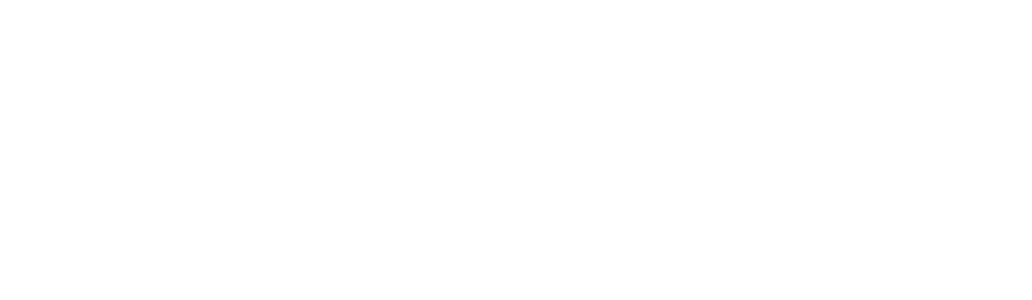
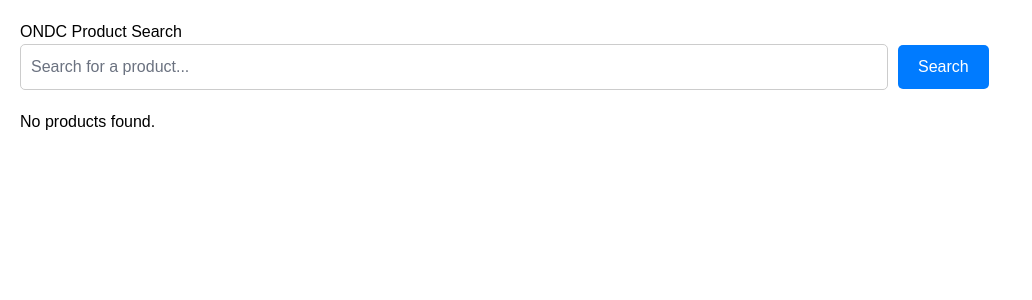
Before and after one commit to J-B-Mugundh/ondc-adapter-frontend, a React (Create React App) app: page /ondc/search in a window 1280 px wide. Before the commit this address had no page. Shown: the top 300 px of the page, without its empty margins (0-1032 px from the left). Built offline with nearby package versions, Linux system fonts and the light colour scheme.

Commit message:
Added Product Search UI and integration with backend

```diff
--- a/src/App.js
+++ b/src/App.js
@@ -5,6 +5,7 @@
 import AdminDashboard from './Components/AdminDashboard.js';
 import SellerDashboard from './Components/SellerDashboard.js';
 import EditSeller from './Components/EditSeller.js';
+import Home from './pages/Home.js'
 
 function App() {
   return (
@@ -15,6 +16,7 @@
         <Route path="/admin" element={<AdminDashboard/>}/>
         <Route path="/sellers" element={<SellerDashboard/>}/>
         <Route path="/sellers/edit/:type/:id" element={<EditSeller />} />
+        <Route path="/ondc/search" element={<Home />} />
       </Routes>
       </BrowserRouter>
     </>
--- a/src/Components/Portal_Stepone.js
+++ b/src/Components/Portal_Stepone.js
@@ -98,7 +98,7 @@
      try {
 
       const formData = new FormData();
-      alert("Form submitted successfully!");
+
       if (platform === "Saelor") {
       formData.append("shopLink", shopLink || "");
       formData.append("authToken", authToken || "");
@@ -129,6 +129,8 @@
         });
       }
       formData.append(`status`,"Under Verification");
+
+      console.log("API URL:", process.env.REACT_APP_API_URL);
 
       const response = await axios.post(`${process.env.REACT_APP_API_URL}/ondc/${platform.toLowerCase()}/create`, formData);
 
--- /dev/null
+++ b/src/Components/ProductList.js
@@ -0,0 +1,42 @@
+import React from "react";
+
+const ProductList = ({ products }) => {
+  // Ensure products is an array
+  if (!Array.isArray(products) || products.length === 0) {
+    return <p>No products found.</p>;
+  }
+
+  return (
+    <div style={{ display: "flex", flexWrap: "wrap", gap: "20px" }}>
+      {products.map((product, index) => (
+        <div
+          key={index}
+          style={{
+            border: "1px solid #ddd",
+            borderRadius: "5px",
+            padding: "10px",
+            width: "200px",
+          }}
+        >
+          <img
+            src={product.images && product.images[0]}
+            alt={product.name}
+            style={{ width: "100%", height: "150px", objectFit: "cover" }}
+          />
+          <h3 style={{ fontSize: "16px", margin: "10px 0" }}>{product.name}</h3>
+          <p style={{ margin: "5px 0" }}>
+            Seller: <strong>{product.sellerName}</strong>
+          </p>
+          <p style={{ margin: "5px 0" }}>
+            Platform: <strong>{product.sellerPlatform}</strong>
+          </p>
+          <p style={{ margin: "5px 0" }}>
+            Price: <strong>{product.price?.amount || "N/A"} {product.price?.currency || ""}</strong>
+          </p>
+        </div>
+      ))}
+    </div>
+  );
+};
+
+export default ProductList;
--- /dev/null
+++ b/src/Components/SearchBar.js
@@ -0,0 +1,50 @@
+import React, { useState } from "react";
+
+const SearchBar = ({ onSearch }) => {
+  const [inputValue, setInputValue] = useState("");
+
+  const handleInputChange = (e) => {
+    setInputValue(e.target.value);
+  };
+
+  const handleSearch = () => {
+    if (inputValue.trim()) {
+      onSearch(inputValue); // Trigger the search with the input value
+    }
+  };
+
+  return (
+    <div style={{ marginBottom: "20px" }}>
+      <input
+        type="text"
+        placeholder="Search for a product..."
+        value={inputValue}
+        onChange={handleInputChange}
+        style={{
+          padding: "10px",
+          fontSize: "16px",
+          width: "70%",
+          marginRight: "10px",
+          borderRadius: "5px",
+          border: "1px solid #ccc",
+        }}
+      />
+      <button
+        onClick={handleSearch}
+        style={{
+          padding: "10px 20px",
+          fontSize: "16px",
+          backgroundColor: "#007BFF",
+          color: "white",
+          border: "none",
+          borderRadius: "5px",
+          cursor: "pointer",
+        }}
+      >
+        Search
+      </button>
+    </div>
+  );
+};
+
+export default SearchBar;
--- /dev/null
+++ b/src/pages/Home.js
@@ -0,0 +1,55 @@
+import React, { useState } from "react";
+import SearchBar from "../Components/SearchBar";
+import ProductList from "../Components/ProductList";
+
+const Home = () => {
+  const [products, setProducts] = useState([]); // State to store product results
+  const [loading, setLoading] = useState(false);
+  const [error, setError] = useState(null);
+
+  // Function to handle the search request
+  const handleSearch = async (productName) => {
+    setLoading(true);
+    setError(null);
+
+    try {
+      const response = await fetch(`${process.env.REACT_APP_API_URL}/ondc/search`, {
+        method: "POST",
+        headers: {
+          "Content-Type": "application/json",
+        },
+        body: JSON.stringify({ productName }),
+      });
+
+      const data = await response.json();
+      console.log("API Response:", data);
+
+      if (response.ok) {
+        setProducts(data.products || []);
+      } else {
+        console.error(data.message || "No products found.");
+        setError(data.message || "No products found.");
+        setProducts([]);
+      }
+    } catch (err) {
+      console.error(err.message);
+      setError("Failed to fetch products. Please try again.");
+      setProducts([]);
+    } finally {
+      setLoading(false);
+    }
+  };
+
+
+  return (
+    <div style={{ padding: "20px", fontFamily: "Arial, sans-serif" }}>
+      <h1>ONDC Product Search</h1>
+      <SearchBar onSearch={handleSearch} />
+      {loading && <p>Loading...</p>}
+      {error && <p style={{ color: "red" }}>{error}</p>}
+      <ProductList products={products} />
+    </div>
+  );
+};
+
+export default Home;
```
Also changed, not shown: 2 other files (tests, documents, lock files or other folders).
